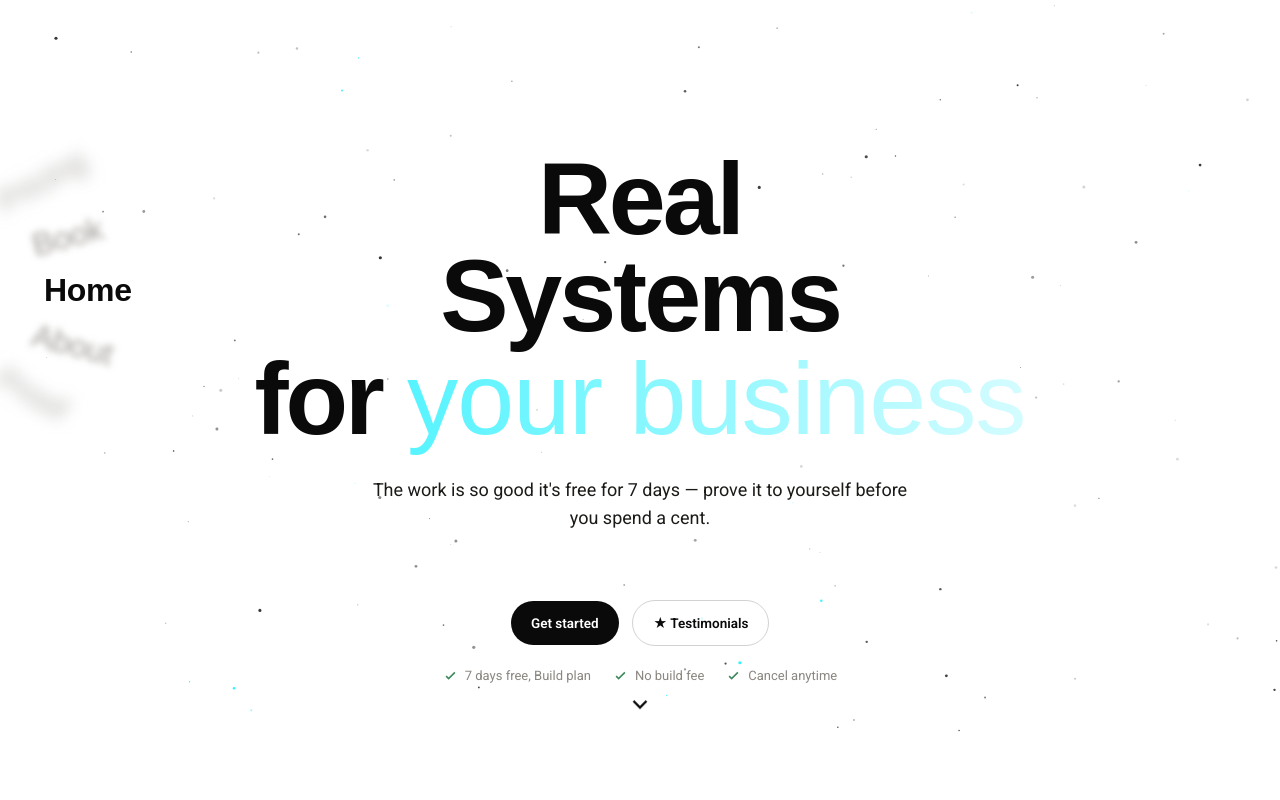
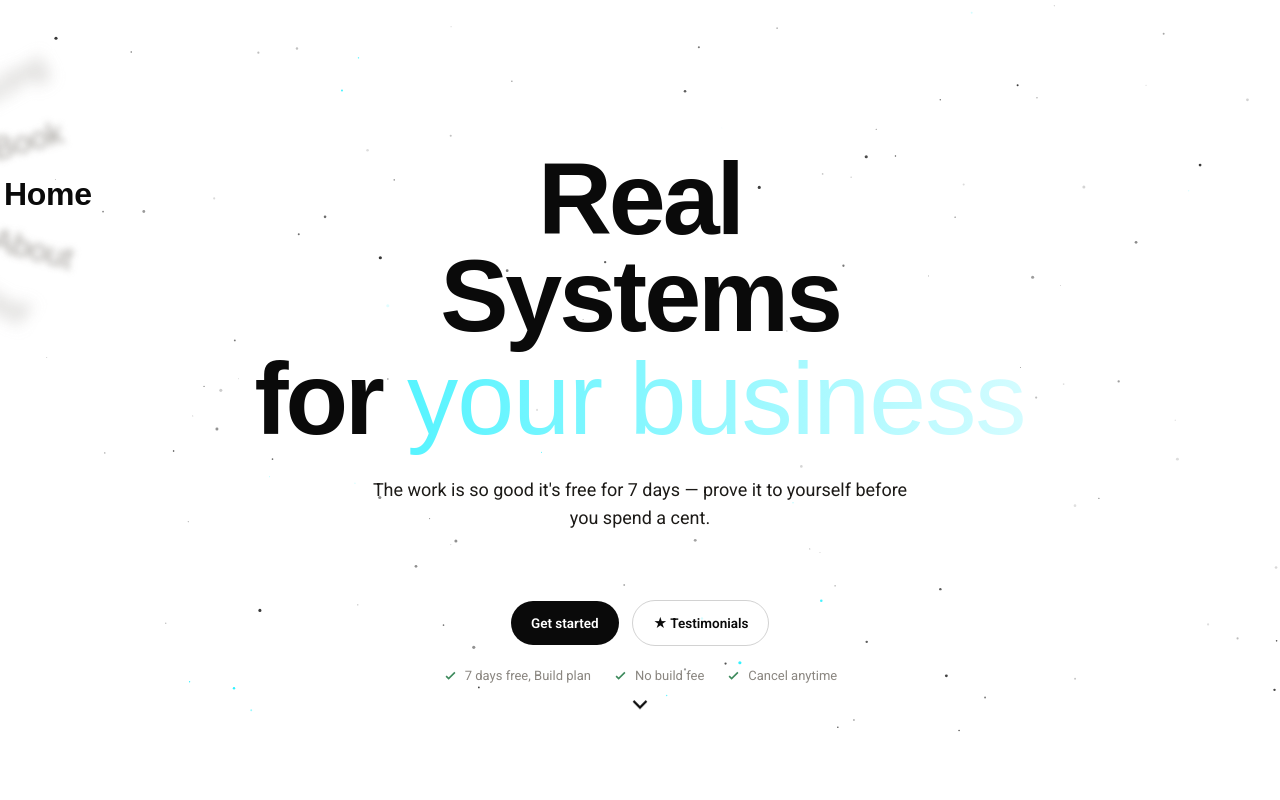
Before and after one commit to mvssolves/mvssolves, a plain HTML site: page index.html in a window 1280 px wide. Shown: the top 800 px of the page. Drawn offline with nearby package versions, Linux system fonts and the light colour scheme; a script that the page names is missing; a web font is replaced by a local one.

Commit message:
Push wheel nav further top-left

```diff
--- a/index.html
+++ b/index.html
@@ -173,7 +173,7 @@ if(location.hash){history.scrollRestoration='manual';window.scrollTo(0,0);}</scr
      Desktop only per the ask; mobile keeps no top nav at all, same as before this change. */
   .option-wheel{
     --ow-text-color:var(--muted);--ow-active-color:var(--ink);--ow-font-size:2rem;--ow-inset:44px;
-    position:absolute;top:120px;left:0;width:380px;height:340px;
+    position:absolute;top:24px;left:-40px;width:380px;height:340px;
     z-index:5;overflow:hidden;cursor:grab;user-select:none;outline:none;display:block;
   }
   @media(max-width:900px){.option-wheel{display:none;}}
```
